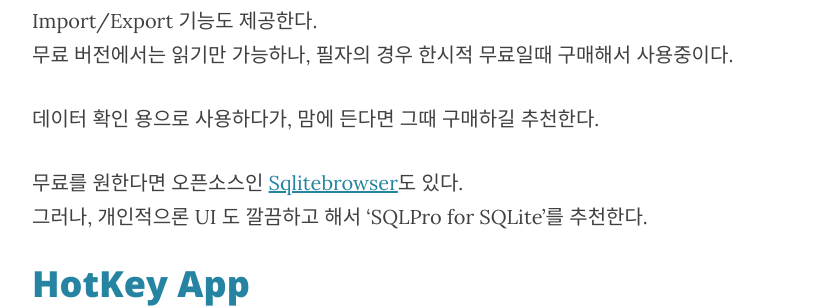
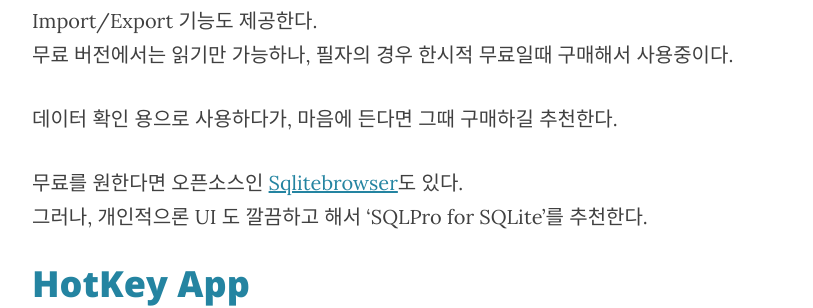
Before and after one commit to hwj4477/hwj4477.github.io, a Jekyll site: the page built from _posts/2016-12-28-macOS-Tools.markdown, in a window 1280 px wide and 900 px high, scrolled down 4637 px. Shown: the part 154-462 px from the top of the window, without its empty margins (233-1046 px from the left). Built offline with Jekyll 4.4.1, drawn with Linux system fonts in a browser that asks for light colours; nearby versions of some CDN libraries; comment, search, counter and statistics services are not loaded.

Commit message:
edit post - tools 2

```diff
--- a/_posts/2016-12-28-macOS-Tools.markdown
+++ b/_posts/2016-12-28-macOS-Tools.markdown
@@ -66,7 +66,7 @@
 대부분 데이터 확인 용도로 사용하게 되긴 하지만, 쿼리 테스트도 가능하고 CSV Import/Export 기능도 제공한다.<br />
 무료 버전에서는 읽기만 가능하나, 필자의 경우 한시적 무료일때 구매해서 사용중이다.<br />
 
-데이터 확인 용으로 사용하다가, 맘에 든다면 그때 구매하길 추천한다.<br />
+데이터 확인 용으로 사용하다가, 마음에 든다면 그때 구매하길 추천한다.<br />
 
 무료를 원한다면 오픈소스인 [Sqlitebrowser](http://sqlitebrowser.org/)도 있다.<br />
 그러나, 개인적으론 UI 도 깔끔하고 해서 'SQLPro for SQLite'를 추천한다.
```
